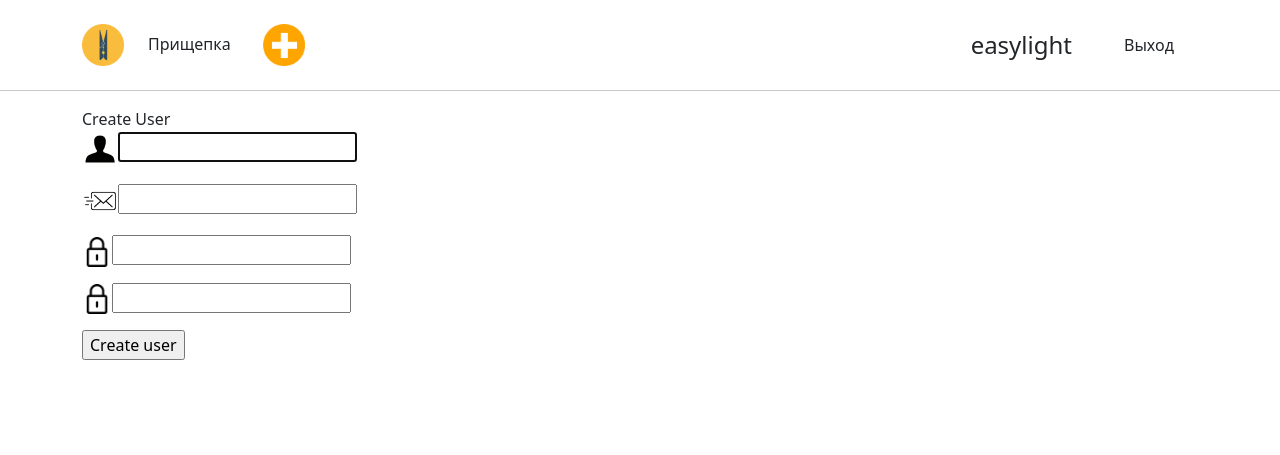
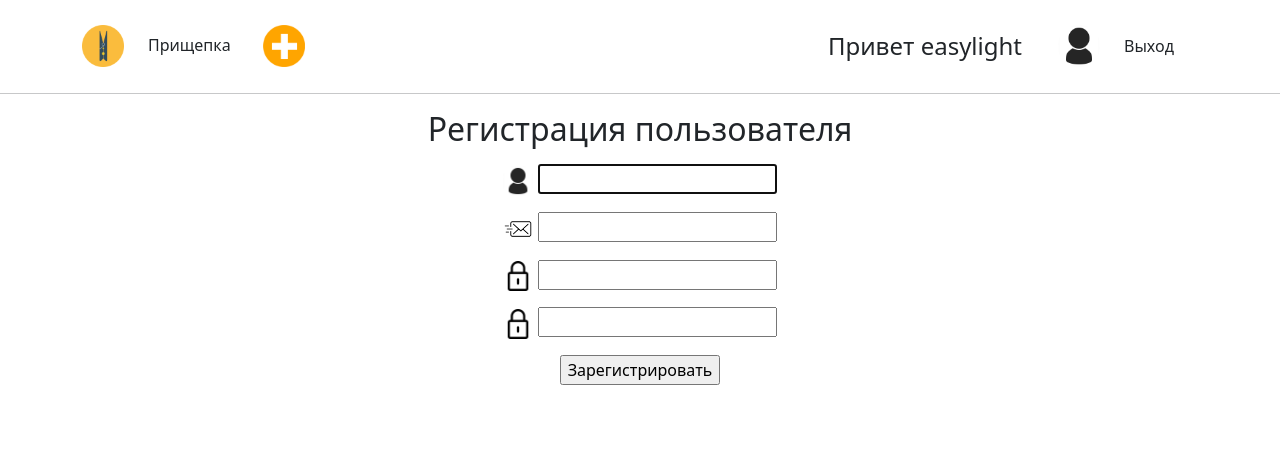
Before and after one commit to dmitrikovalevski/prishepka, a Django app: page /user/add/ in a window 1280 px wide. Shown: the top 455 px of the page. Run offline with Django 3.2, Linux system fonts and the light colour scheme; a user stored in the database is signed in; data comes from the database, SQL or seed files in the repository; both versions use the stored data as it was after the commit; some libraries are stand-ins or nearby versions.

Commit message:
Добавил стандартную авку новому пользователю. Добавил линк на имя пользователя в личный кабинет.

```diff
--- a/class_only/preshepka/templates/header.html
+++ b/class_only/preshepka/templates/header.html
@@ -16,10 +16,14 @@
 
     </div>
     <div class="container mt-2 col-12 col-lg-auto mb-3 mb-lg-0 me-lg-3">
-      <h4>{{ request.user.username }}</h4>
+      <h4><a class="nav-link px-2 link-dark" href="{% url 'account' %}">Привет {{ request.user.username }}</a></h4>
     </div>
       {% if not request.user.is_authenticated %}
-          <img src="{% static 'image/user.png'%}" class="rounded-circle" height="42">
+          <img src="" class="rounded-circle" height="42">
+      {% elif not request.user.userinfo.image %}
+         <a href="{% url 'account' %}" class="d-block link-dark">
+           <img src="{% static 'image/user.png' %}" class="rounded-circle" height="42">
+         <a href="{% url 'logout' %}" class="nav-link px-4 link-dark">Выход</a>
       {% else %}
          <a href="{% url 'account' %}" class="d-block link-dark">
            <img src="{{ request.user.userinfo.image.url }}" class="rounded-circle" height="42">
@@ -29,12 +33,3 @@
   </div>
 </div>
 <hr>
-<!--    {% if request.user %}-->
-<!--    <h2><a href="{% url 'home' %}">Home page</a></h2>-->
-<!--    <h2><a href="{% url 'account' %}">{{ request.user.username }}</a></h2>-->
-<!--    {% endif %}-->
-<!--    <a href="{% url 'add_user' %}">create user</a> |-->
-<!--    <a href="{% url 'login' %}">LogIn</a> |-->
-<!--    <a href="{% url 'logout' %}">logOut</a> |-->
-<!--    <a href="{% url 'add_service' %}">+service</a> |-->
-<!--    <a href="{% url 'forgot' %}">Change password</a>-->
--- a/class_only/preshepka/templates/users/account.html
+++ b/class_only/preshepka/templates/users/account.html
@@ -9,4 +9,5 @@
     {% endif %}
     {{ request.user.userinfo.phone }}<br>
     {{ request.user.email }}
+<!--    <a href="{% url '' %}" type="button" class="btn btn-secondary"></a>-->
 {% endblock %}
--- a/class_only/preshepka/templates/users/add.html
+++ b/class_only/preshepka/templates/users/add.html
@@ -1,17 +1,18 @@
 {% extends 'base.html' %}
 {% load static %}
 
-{% block title %}Create user{% endblock %}
+{% block title %}Регистрация{% endblock %}
 
 {% block content %}
-<div class="container "
-<h2>Create User</h2>
-<form method="post">
-    {% csrf_token %}
-    <p><img src="{% static 'image/user1.png' %}" height="36">{{ form.username }}</p>
-    <p><img src="{% static 'image/email.png' %}" height="36">{{ form.email }}</p>
-    <p><img src="{% static 'image/password.png' %}" height="30">{{ form.password1 }}</p>
-    <p><img src="{% static 'image/password.png' %}" height="30">{{ form.password2 }}</p>
-    <input type="submit" value="Create user">
-</form>
+    <center>
+        <p><h2>Регистрация пользователя</h2></p>
+        <form method="POST">
+        {% csrf_token %}
+            <p><img src="{% static 'image/user.png' %}" height="30"> {{ form.username }}</p>
+            <p><img src="{% static 'image/email.png' %}" height="30"> {{ form.email }}</p>
+            <p><img src="{% static 'image/password.png' %}" height="30"> {{ form.password1 }}</p>
+            <p><img src="{% static 'image/password.png' %}" height="30"> {{ form.password2 }}</p>
+            <input type="submit" value="Зарегистрировать">
+        </form>
+    </center>
 {% endblock %}
--- a/class_only/preshepka/users/forms.py
+++ b/class_only/preshepka/users/forms.py
@@ -1,6 +1,7 @@
 from django.contrib.auth.models import User
 from django.contrib.auth.forms import UserCreationForm, AuthenticationForm
 from django import forms
+from .models import UserInfo
 
 
 class CreateUserForm(UserCreationForm):
@@ -8,10 +9,3 @@ class CreateUserForm(UserCreationForm):
     class Meta:
         model = User
         fields = ['username', 'email']
-
-
-class LogInUserForm(AuthenticationForm):
-
-    class Meta:
-        model = User
-        fields = ['username', 'password']
--- a/class_only/preshepka/users/views.py
+++ b/class_only/preshepka/users/views.py
@@ -3,7 +3,7 @@ from django.contrib.auth.models import User
 from django.contrib.auth.views import PasswordResetView,\
     PasswordResetConfirmView, PasswordResetDoneView, PasswordResetCompleteView
 from django.contrib.auth.views import LoginView, LogoutView
-from django.views.generic import CreateView, DetailView, ListView
+from django.views.generic import CreateView, ListView, UpdateView
 from .forms import CreateUserForm
 
 
@@ -28,6 +28,10 @@ class UserAccountListView(ListView):
     template_name = 'users/account.html'
 
 
+class UserAccountUpdate(UpdateView):
+    pass
+
+
 # reset password
 class PasswordReset(PasswordResetView):
     pass
```
Also changed, not shown: class_only/preshepka/templates/registration/login.html (+11 -7 lines), class_only/preshepka/templates/registration/password_reset_complete.html (added, +9 -0 lines), class_only/preshepka/templates/registration/password_reset_confirm.html (added, +14 -0 lines), class_only/preshepka/templates/registration/password_reset_done.html (added, +8 -0 lines), class_only/preshepka/templates/registration/password_reset_form.html (added, +13 -0 lines), class_only/preshepka/db.sqlite3.
